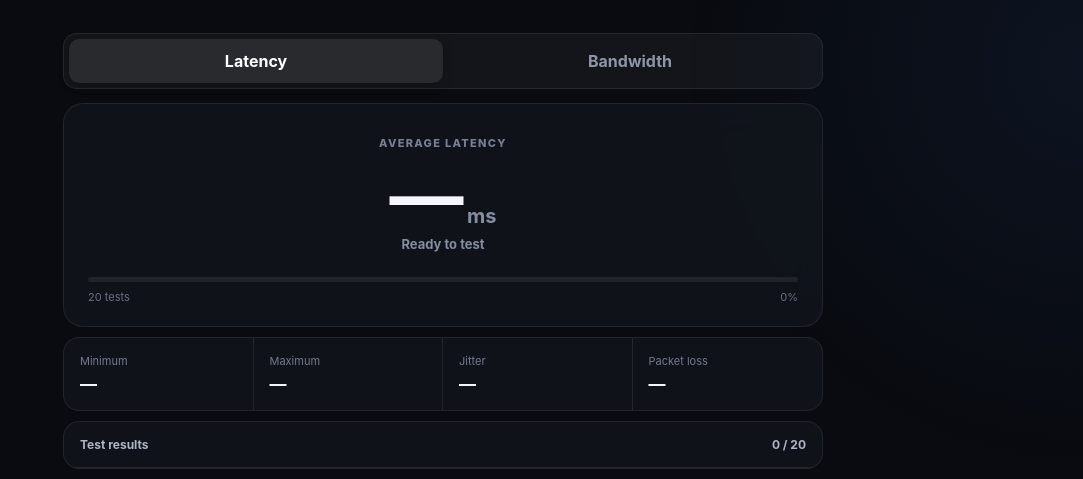
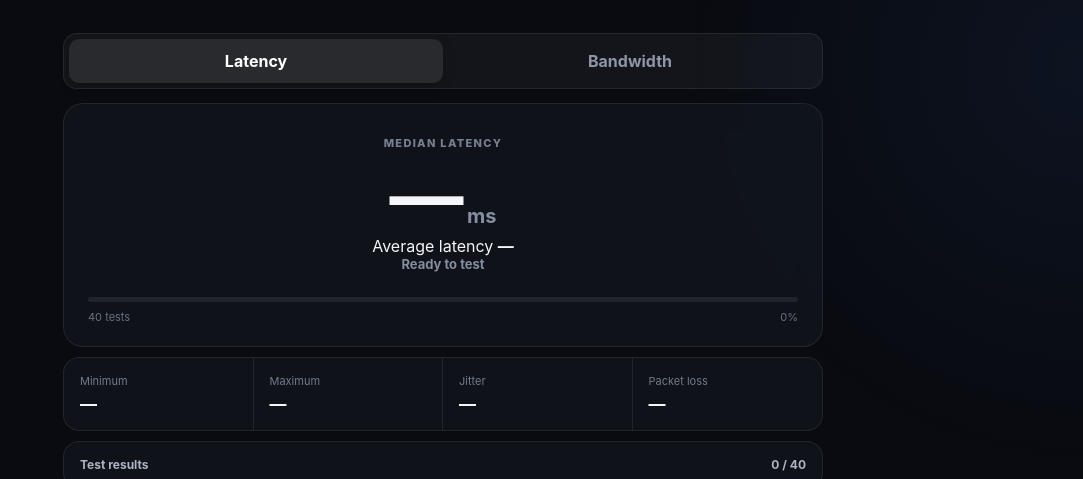
Before and after one commit to MinecadeXD/ServerPulse, a website: page public/index.html in a window 1280 px wide. Shown: the part 334-813 px from the top of the page, without its empty margins (197-1280 px from the left). Drawn offline with Linux system fonts and the light colour scheme.

Commit message:
Update latency metrics UI for 40 tests

```diff
--- a/public/index.html
+++ b/public/index.html
@@ -32,11 +32,12 @@
 
     <section id="latency-panel" class="panel">
       <div class="metric-card">
-        <div class="metric-label">AVERAGE LATENCY</div>
+        <div class="metric-label">MEDIAN LATENCY</div>
         <div class="metric"><span id="latency-value">—</span><small>ms</small></div>
+        <div class="secondary-metric">Average latency <strong id="latency-average">—</strong></div>
         <div id="latency-status" class="status neutral">Ready to test</div>
         <div class="progress"><span id="latency-progress"></span></div>
-        <div class="progress-label"><span id="latency-progress-text">20 tests</span><span id="latency-percent">0%</span></div>
+        <div class="progress-label"><span id="latency-progress-text">40 tests</span><span id="latency-percent">0%</span></div>
       </div>
 
       <div class="stats">
@@ -47,7 +48,7 @@
       </div>
 
       <div class="results-card">
-        <div class="card-heading"><span>Test results</span><span id="latency-count">0 / 20</span></div>
+        <div class="card-heading"><span>Test results</span><span id="latency-count">0 / 40</span></div>
         <div id="ping-results" class="ping-results"></div>
       </div>
 
```
